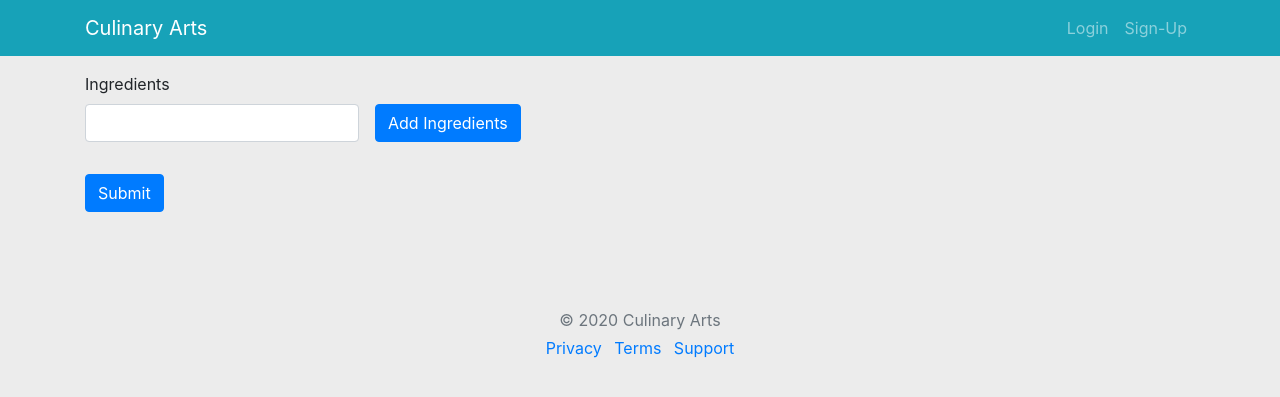
After one commit to indresharma/culinary-app, a Django app: page /add/1/ in a window 1280 px wide. The commit adds this page. Shown: the top 397 px of the page. Run offline with Django 3.2, Linux system fonts and the light colour scheme; tables that the repository leaves empty hold one stand-in row (values such as "Sample post"); some libraries are stand-ins or nearby versions.

Commit message:
added update ingredients functionality

```diff
--- /dev/null
+++ b/core/templates/core/add.html
@@ -0,0 +1,24 @@
+{% extends 'core/base.html' %}
+
+{% block body %}
+
+<div class="container mt-3 mb-3">
+    <form method="POST">
+        {% csrf_token %}
+        <div class="row">
+            <div class="col-md-6">
+                <label for="recipe-ingredient">Ingredients</label>
+                <div class="form-group form-inline ingredient-wrap">
+                    <div>
+                        <input type="text" class="form-control mr-3 mb-3" name="ingredient" id="recipe-ingredient">
+                    </div>
+                    <button type="submit" class="btn btn-primary add-ingredient mb-3" id="add-ingredients">Add
+                        Ingredients</button>
+                </div>
+            </div>
+        </div>
+        <button type="submit" class="btn btn-primary">Submit</button>
+    </form>
+</div>
+
+{% endblock%}
--- a/core/templates/core/recipe_detail.html
+++ b/core/templates/core/recipe_detail.html
@@ -10,6 +10,7 @@
             <h2>{{object.title | capfirst}}</h2>
             <hr>
             <h5>Ingredients</h5>
+            <a href="{% url 'core:add-ingredients' object.id %}" class="btn">Add</a>
             <ul>
                 {% for ingredient in object.ingredients.all %}
                 <li>{{ingredient}}</li>
--- a/core/urls.py
+++ b/core/urls.py
@@ -9,5 +9,6 @@ urlpatterns = [
     path('recipe/<int:pk>/', views.RecipeDetailView.as_view(), name='detail'),
     path('update-recipe/<int:pk>/', views.RecipeUpdateView.as_view(), name='update-recipe'),
     path('delete-recipe/<int:pk>/', views.RecipeDeleteView.as_view(), name='delete-recipe'),
+    path('add/<int:pk>/', views.update_ingredients, name='add-ingredients'),
 
 ]
--- a/core/views.py
+++ b/core/views.py
@@ -82,3 +82,21 @@ class RecipeListView(View):
             return render(request, 'core/recipe_list.html', {'queryset': queryset, 'random_obj': random_obj})
         else:
             return HttpResponse('No Items Found', status=404)
+
+
+class UpdateIngredient():
+    pass
+
+def update_ingredients(request, pk):
+    recipe = get_object_or_404(Recipe, pk=pk)
+    if request.method == 'POST':
+        ingredients = request.POST.getlist('ingredient')
+        for ingredient in ingredients:
+            try:
+                ing = Ingredients.objects.get(name=ingredient)
+            except ObjectDoesNotExist:
+                ing = Ingredients.objects.create(name=ingredient, user=request.user)
+            recipe.ingredients.add(ing)
+            recipe.save()
+        return redirect('core:detail', pk=pk)
+    return render(request, 'core/add.html')
```
Also changed, not shown: core/forms.py (line endings or trailing spaces).
